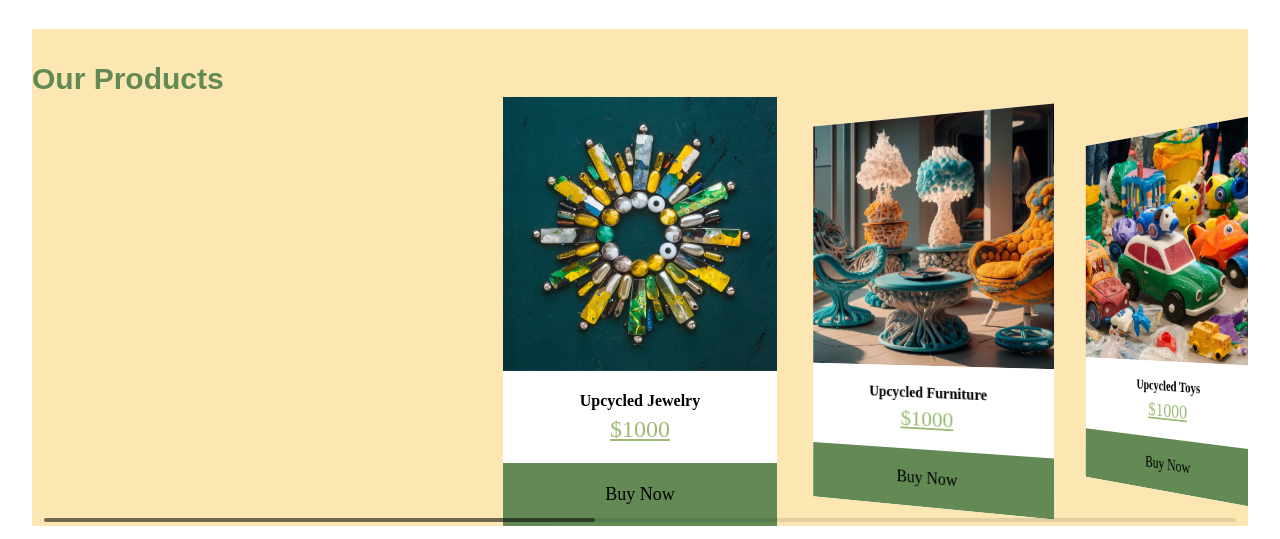
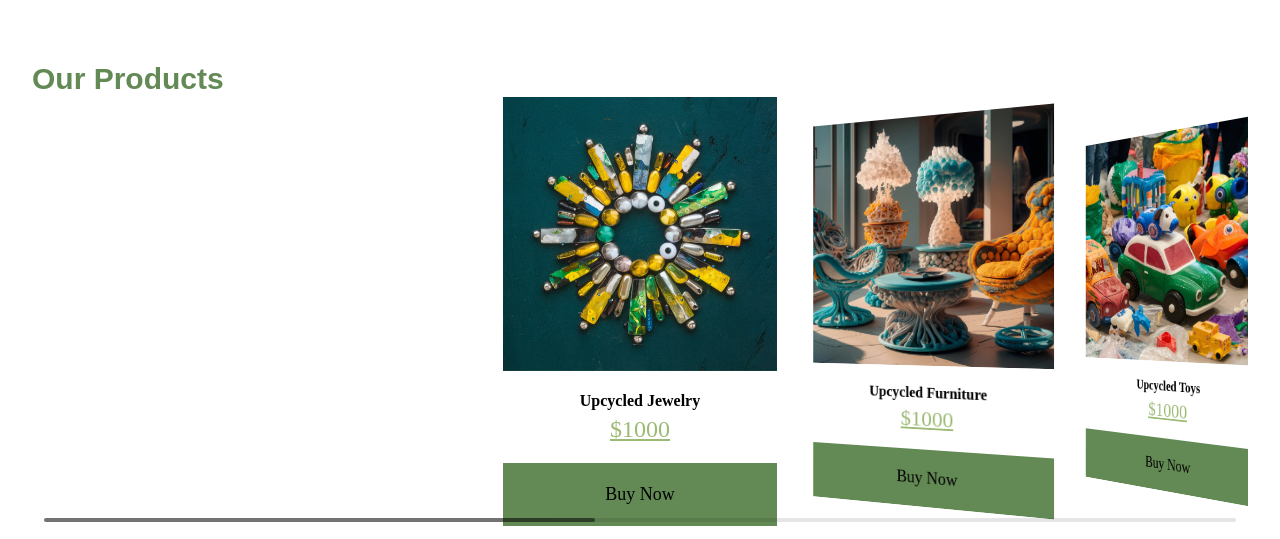
Before and after one commit to Grace-Njenga/Reciclar, a website: page dist/index.html in a window 1280 px wide. Shown: the part 2588-3127 px from the top of the page. Drawn offline with nearby package versions, Linux system fonts and the light colour scheme; grey boxes are pictures that could not be loaded.

Commit message:
niceness

```diff
--- a/src/input.css
+++ b/src/input.css
@@ -106,15 +106,17 @@ h6 {
   }
   .swiper {
     width: 100%;
-    height: 100%;
+    height: auto;
   }
   .swiper-slide {
     text-align: center;
     font-size: 18px;
+    font-weight: bold;
     background: #fff;
     display: flex;
     justify-content: center;
     align-items: center;
+    margin-bottom: 1em;
   }
   .swiper-slide img {
     display: block;
```
Also changed, not shown: dist/index.html, 1 other file.
